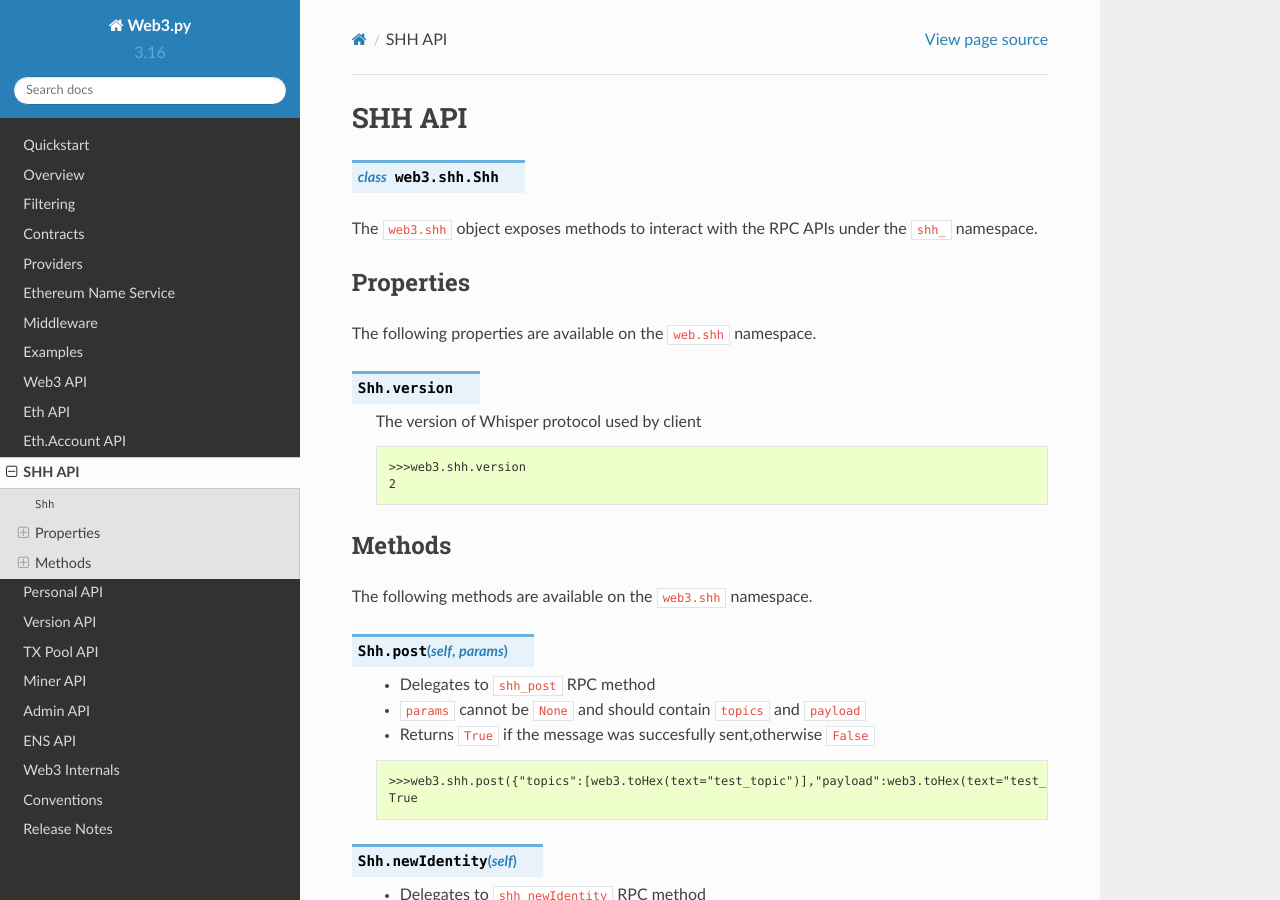
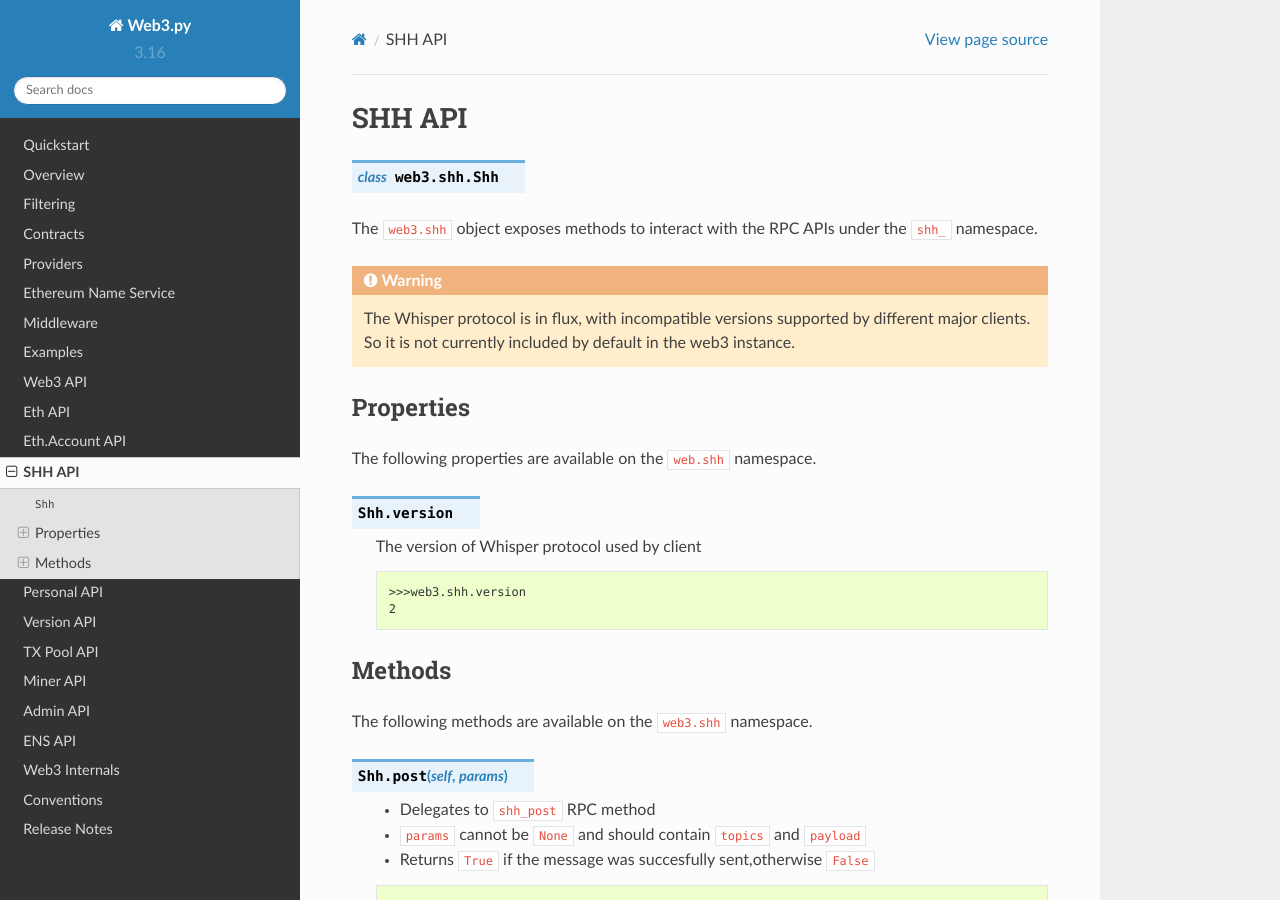
Before and after one commit to shuziren/web3.py, a Sphinx documentation site: the page built from docs/web3.shh.rst, in a window 1280 px wide and 900 px high. Built offline with Sphinx 7.4.7 and the Read the Docs theme 2.0.0, drawn with Linux system fonts in a browser that asks for light colours.

Commit message:
Remove shh default module, add docs warning

```diff
--- a/docs/web3.shh.rst
+++ b/docs/web3.shh.rst
@@ -6,6 +6,11 @@ SHH API
 
 The ``web3.shh`` object exposes methods to interact with the RPC APIs under the
 ``shh_`` namespace.
+
+.. warning:: The Whisper protocol is in flux, with incompatible versions supported
+    by different major clients. So it is not currently included by default in the web3
+    instance.
+
 
 Properties
 ----------
```
Also changed, not shown: 1 other file.
